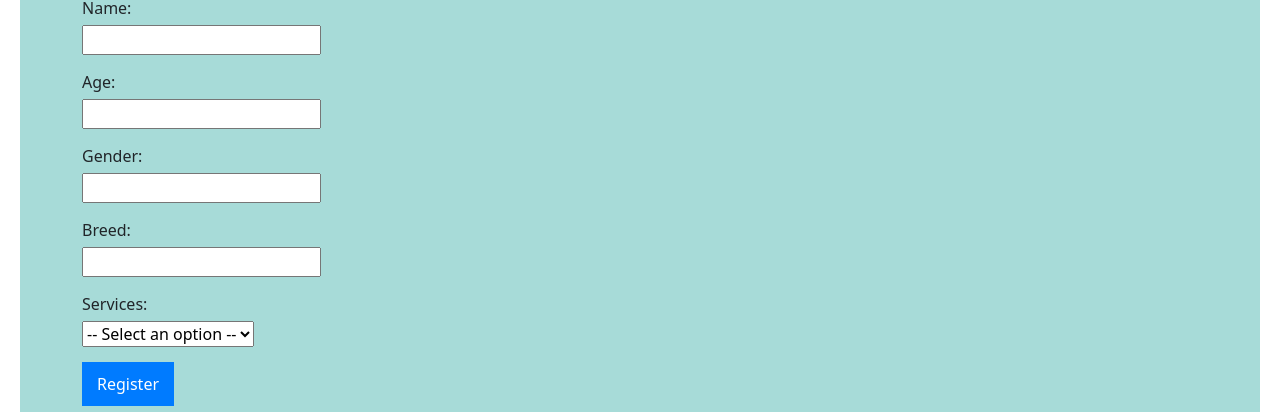
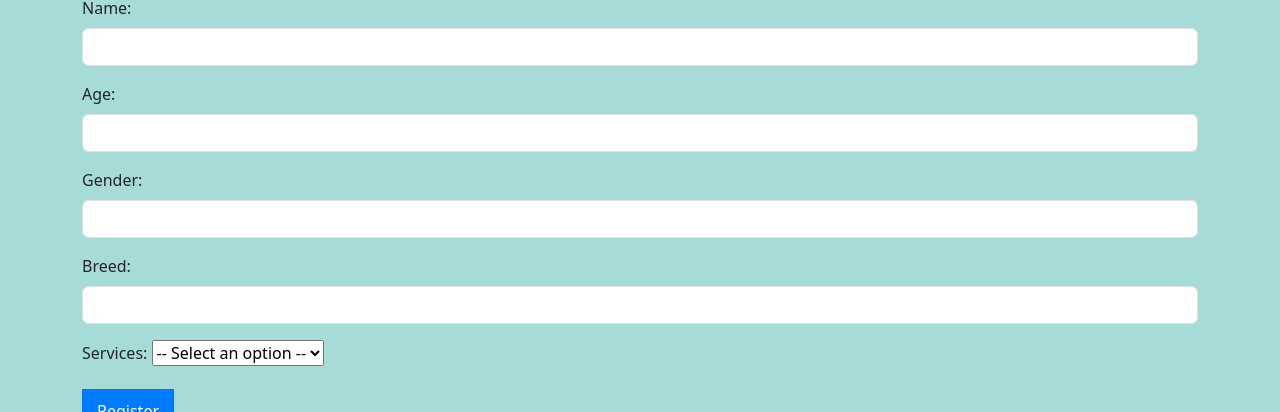
Before and after one commit to Bryan-Armas10/petSalon, a plain HTML site: page register.html in a window 1280 px wide. Shown: the part 136-548 px from the top of the page. Drawn offline with nearby package versions, Linux system fonts and the light colour scheme; files whose address does not match are found by name.

Commit message:
105-assignment-2

```diff
--- a/register.html
+++ b/register.html
@@ -22,29 +22,29 @@
         <div class="container-sm">
             <h1>Register a new pet</h1>
             <form id="registerForm">
-                <div class="form-group">
-                    <label for="txtName">Name:</label>
-                    <input type="text" id="txtName">
+                <div class="mb-3">
+                    <label class="form-label" for="txtName">Name:</label>
+                    <input class="form-control" type="text" id="txtName">
                     <small class="nameValidationMsg">This is a required field</small>
                 </div>
-                <div class="form-group">
-                    <label for="txtAge">Age:</label>
-                    <input type="number" id="txtAge">
+                <div class="mb-3">
+                    <label class="form-label" for="txtAge">Age:</label>
+                    <input class="form-control" type="number" id="txtAge">
                     <small class="ageValidationMsg">This is a required field</small>
                 </div>
 
-                <div class="form-group">
-                    <label for="txtGender">Gender:</label>
-                    <input type="text" id="txtGender">
+                <div class="mb-3">
+                    <label class="form-label" for="txtGender">Gender:</label>
+                    <input class="form-control" type="text" id="txtGender">
                     <small class="genderValidationMsg">This is a required field</small>
                 </div>
-                <div class="form-group">
-                    <label for="txtBreed">Breed:</label>
-                    <input type="text" id="txtBreed">
+                <div class="mb-3">
+                    <label class="form-label" for="txtBreed">Breed:</label>
+                    <input class="form-control" type="text" id="txtBreed">
                     <small class="breedValidationMsg">This is a required field</small>
                 </div>
-                <div class="form-group">
-                    <label for="txtService">Services:</label>
+                <div class="mb-3">
+                    <label class="form-label" for="txtService">Services:</label>
                     <select id="txtService">
                         <option value="" disabled selected>-- Select an option --</option>
                         <option value="grooming">Grooming</option>
@@ -53,7 +53,7 @@
                     </select>
                     <small class="serviceValidationMsg">This is a required field</small>
                 </div>
-                <div class="form-group">
+                <div class="mb-3">
                     <button id="btnRegister" type="button" onclick="register()">Register</button>
                 </div>
             </form>
--- a/scripts/register.js
+++ b/scripts/register.js
@@ -82,16 +82,19 @@ function isValid(pet){
 }
 
 function clearForm() {
+    // Sets the value of the input field with the ID txtName to an empty string, effectively clearing it.
     $("#txtName").val('');
     $("#txtAge").val('');
     $("#txtGender").val('');
     $("#txtBreed").val('');
     $("#txtService").val('');
+    // Hides any element with the class nameValidationMsg, which likely contains error or warning messages related to the title.
     $(".nameValidationMsg").hide();
     $(".ageValidationMsg").hide();
     $(".genderValidationMsg").hide();
     $(".breedValidationMsg").hide();
     $(".serviceValidationMsg").hide();
+    //  Removes the error class from the txtName field, which may have highlighted the field as invalid.
     $("#txtName").removeClass("error");
     $("#txtAge").removeClass("error");
     $("#txtGender").removeClass("error");
--- a/scripts/services.js
+++ b/scripts/services.js
@@ -32,10 +32,13 @@ function isValid(service){
 }
 
 function clearForm() {
+    // Sets the value of the input field with the ID txtTitle to an empty string, effectively clearing it.
     $("#txtTitle").val('');
     $("#txtPrice").val('');
+    // Hides any element with the class titleValidationMsg, which likely contains error or warning messages related to the title.
     $(".titleValidationMsg").hide();
     $(".priceValidationMsg").hide();
+    //  Removes the error class from the txtTitle field, which may have highlighted the field as invalid.
     $("#txtTitle").removeClass("error");
     $("#txtPrice").removeClass("error");
 }
--- a/styles/mystyles.css
+++ b/styles/mystyles.css
@@ -2,7 +2,7 @@ body{
     padding: 20px;
     margin:20px;
     font-family: arial;
-    background-color: #a7dbd8;
+    background-color: #a7dbd8 !important;
 }
 main{
     background-color: #a7dbd8;
```
Also changed, not shown: services.html (line endings or trailing spaces).
